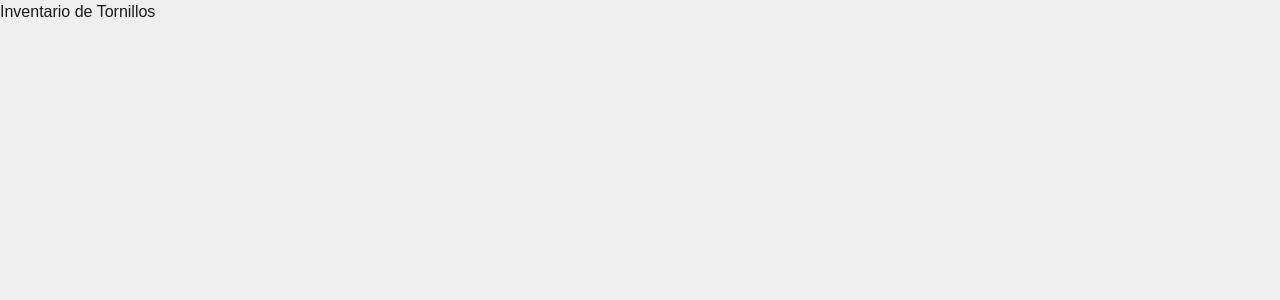
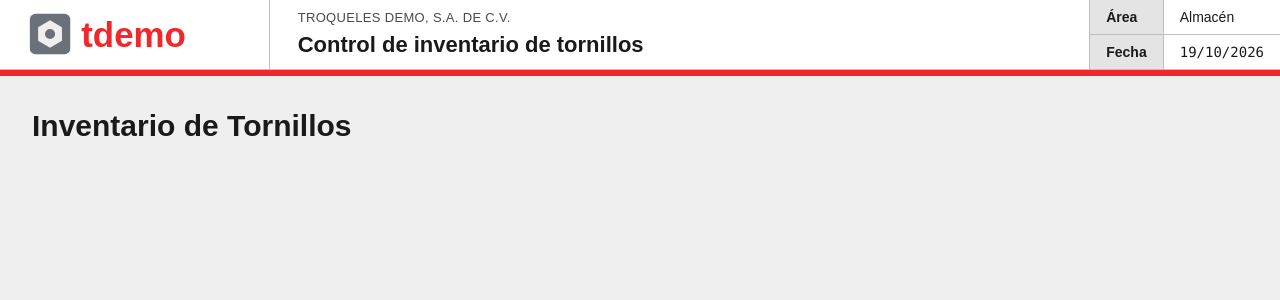
Before and after one commit to TarekM-7/inventory-management-client, a React (Vite) app: page / in a window 1280 px wide. Shown: the top 300 px of the page. Built offline with nearby package versions, Linux system fonts and the light colour scheme; the HTML template or start-up script is replaced by a standard one.

Commit message:
feat: add the plant header

```diff
--- a/src/App.tsx
+++ b/src/App.tsx
@@ -1,7 +1,13 @@
+import Header from "./components/Header"
+import "./index.css"
+
 function App() {
     return (
         <>
-            <h1>Inventario de Tornillos</h1>
+            <Header />
+            <main className="p-8">
+                <h1 className="text-3xl font-bold">Inventario de Tornillos</h1>
+            </main>
         </>
     )
 }
--- /dev/null
+++ b/src/components/Header.tsx
@@ -0,0 +1,44 @@
+import logo from "../assets/logo.svg"
+
+const today = new Date().toLocaleDateString("es-MX", {
+    day: "2-digit",
+    month: "2-digit",
+    year: "numeric"
+})
+
+export default function Header() {
+    return (
+        <header>
+            <div className="grid grid-cols-[auto_1fr_auto] border-b border-line bg-white">
+                <div className="flex items-center border-r border-line px-7 py-3">
+                    <img src={logo} alt="Troqueles Demo" className="h-11" />
+                </div>
+                <div className="flex flex-col justify-center px-7 py-2">
+                    <span className="text-[13px] tracking-wide text-ink-soft">
+                        TROQUELES DEMO, S.A. DE C.V.
+                    </span>
+                    <span className="text-[22px] font-bold">
+                        Control de inventario de tornillos
+                    </span>
+                </div>
+                <table className="text-sm">
+                    <tbody>
+                        <tr>
+                            <th className="border-l border-line bg-cell px-4 text-left">Área</th>
+                            <td className="border-l border-line px-4">Almacén</td>
+                        </tr>
+                        <tr>
+                            <th className="border-t border-l border-line bg-cell px-4 text-left">
+                                Fecha
+                            </th>
+                            <td className="border-t border-l border-line px-4 font-mono">
+                                {today}
+                            </td>
+                        </tr>
+                    </tbody>
+                </table>
+            </div>
+            <div className="h-1.5 bg-brand"></div>
+        </header>
+    )
+}
```
Also changed, not shown: src/assets/logo.svg (added).
